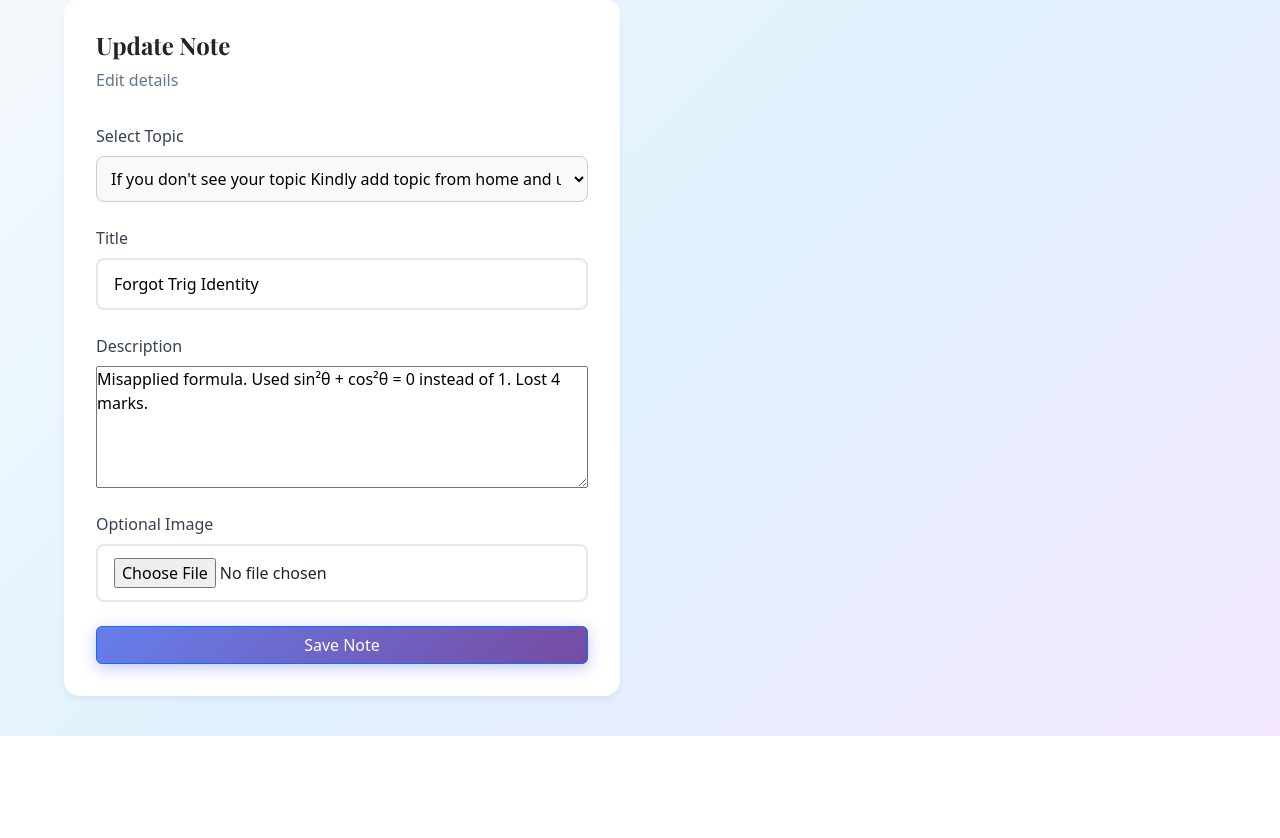
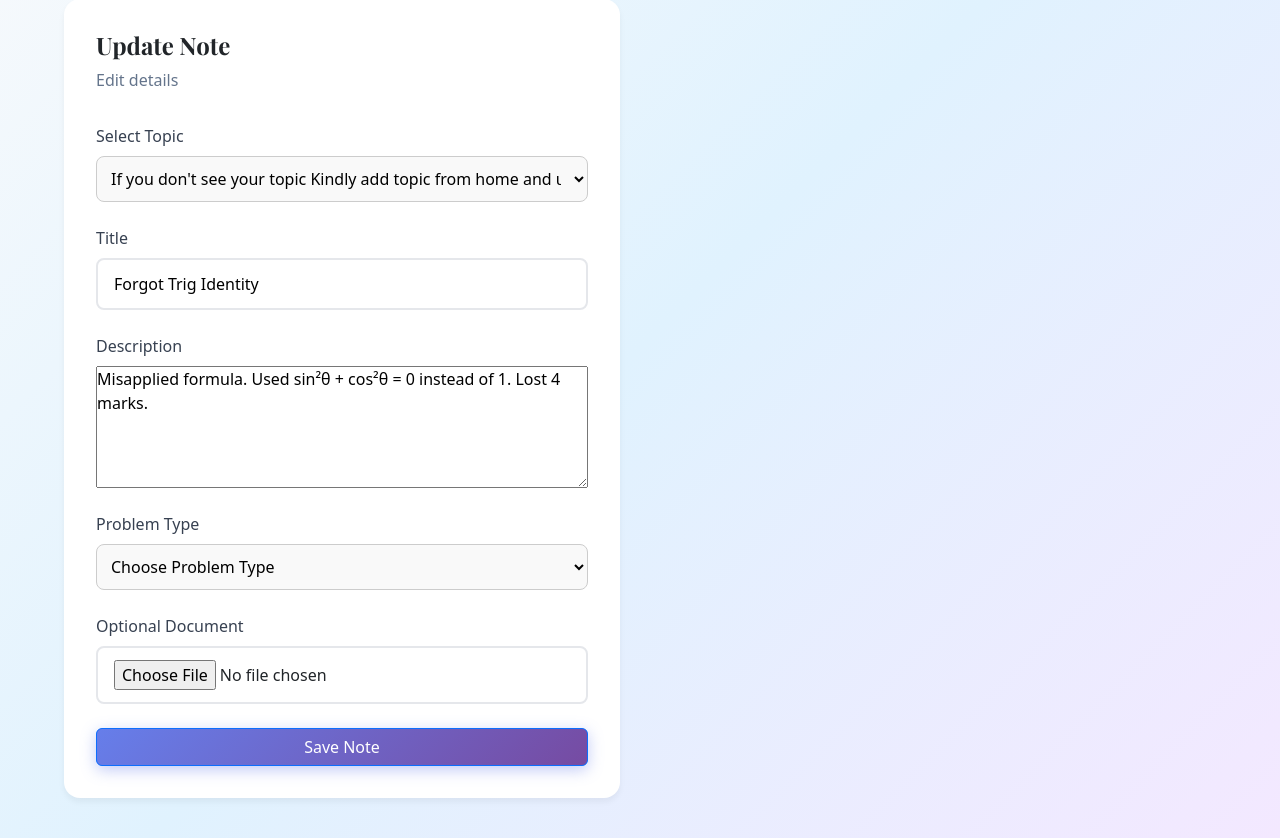
Before and after one commit to coutKaustubh/MindVault-Pro, a Django app: page /update-entry/13/ in a window 1280 px wide. Shown: the part 146-984 px from the top of the page. Before the commit the page ends 882 px from the top, so only its background shows below. Run offline with Django 5.2, Linux system fonts and the light colour scheme; a user stored in the database is signed in; data comes from the database, SQL or seed files in the repository.

Commit message:
HTML changes

```diff
--- a/MindVault/urls.py
+++ b/MindVault/urls.py
@@ -1,19 +1,3 @@
-"""
-URL configuration for MindVault project.
-
-The `urlpatterns` list routes URLs to views. For more information please see:
-    https://docs.djangoproject.com/en/5.2/topics/http/urls/
-Examples:
-Function views
-    1. Add an import:  from my_app import views
-    2. Add a URL to urlpatterns:  path('', views.home, name='home')
-Class-based views
-    1. Add an import:  from other_app.views import Home
-    2. Add a URL to urlpatterns:  path('', Home.as_view(), name='home')
-Including another URLconf
-    1. Import the include() function: from django.urls import include, path
-    2. Add a URL to urlpatterns:  path('blog/', include('blog.urls'))
-"""
 from django.contrib import admin
 from django.urls import path
 from Notes.views import *
--- a/Notes/templates/update_entry.html
+++ b/Notes/templates/update_entry.html
@@ -31,27 +31,45 @@
 
             <div class="form-group">
                 <label for="selected_topic">Select Topic</label>
-                <select name="selected_topic" id="selected_topic" class="styled-select" >
-                    <option value="" disabled selected>If you don't see your topic Kindly add topic from home and update it</option>
+                <select name="selected_topic" id="selected_topic" class="styled-select">
+                    <option value="" disabled selected>If you don't see your topic Kindly add topic from home and update
+                        it</option>
                     {% for topic in topics %}
-                        <option value="{{ topic.id }}">{{ topic.name }}</option>
+                    <option value="{{ topic.id }}">{{ topic.name }}</option>
                     {% endfor %}
                 </select>
             </div>
 
             <div class="form-group">
                 <label for="noteTitle">Title</label>
-            <input type="text" name="title" id="noteTitle" value="{{ mindvault.title }}" required>
+                <input type="text" name="title" id="noteTitle" value="{{ mindvault.title }}" required>
             </div>
 
             <div class="form-group">
                 <label for="noteDescription">Description</label>
-                <textarea name="description" id="noteDescription" rows="5" required>{{ mindvault.description }}</textarea>
+                <textarea name="description" id="noteDescription" rows="5"
+                    required>{{ mindvault.description }}</textarea>
+            </div>
+            <div class="form-group">
+                <label for="problem_type">Problem Type</label>
+                <select name="problem_type" id="selected_topic" class="styled-select" onchange="toggleCustomInput(this)"
+                    required>
+                    <option value="" disabled selected>Choose Problem Type</option>
+                    <option value="silly">Silly Mistake</option>
+                    <option value="big">Big Mistake</option>
+                    <option value="concept">Conceptual Error</option>
+                    <option value="calc">Calculation Mistake</option>
+                    <option value="skip">Skipped/Unattempted</option>
+                    <option value="other">Other</option>
+                </select>
+
+                <input type="text" id="custom_problem_type" name="custom_problem_type" style="display:none;"
+                    placeholder="Enter your custom type">
             </div>
 
             <div class="form-group">
-                <label for="image">Optional Image</label>
-                <input type="file" name="image" id="image" accept="image/*">
+                <label for="image">Optional Document</label>
+                <input type="file" name="image" id="image" accept=".jpg,.jpeg,.png,.pdf">
             </div>
 
             <button type="submit" class="btn btn-primary">Save Note</button>
@@ -59,5 +77,17 @@
     </div>
 </div>
 
+<script>
+    function toggleCustomInput(selectElement) {
+        const customInput = document.getElementById('custom_problem_type');
+        if (selectElement.value === 'other') {
+            customInput.style.display = 'block';
+            customInput.required = true;
+        } else {
+            customInput.style.display = 'none';
+            customInput.required = false;
+        }
+    }
+</script>
 
 {% endblock %}
--- a/Notes/views.py
+++ b/Notes/views.py
@@ -135,12 +135,17 @@ def update_entry(request, id):
         title = request.POST.get('title')
         description = request.POST.get('description')
         image = request.FILES.get('image')
+        problem_type = request.POST.get('problem_type')
+        if problem_type == 'other':
+            problem_type = request.POST.get('custom_problem_type')
+
 
         if topic_id:
             entry.topic = get_object_or_404(Topic, id=topic_id)
 
         entry.title = title
         entry.description = description
+        entry.problem_type = problem_type
 
         if image:
             entry.image = image
```
Also changed, not shown: Notes/templates/home.html (+6 -3 lines), 2 other files.
